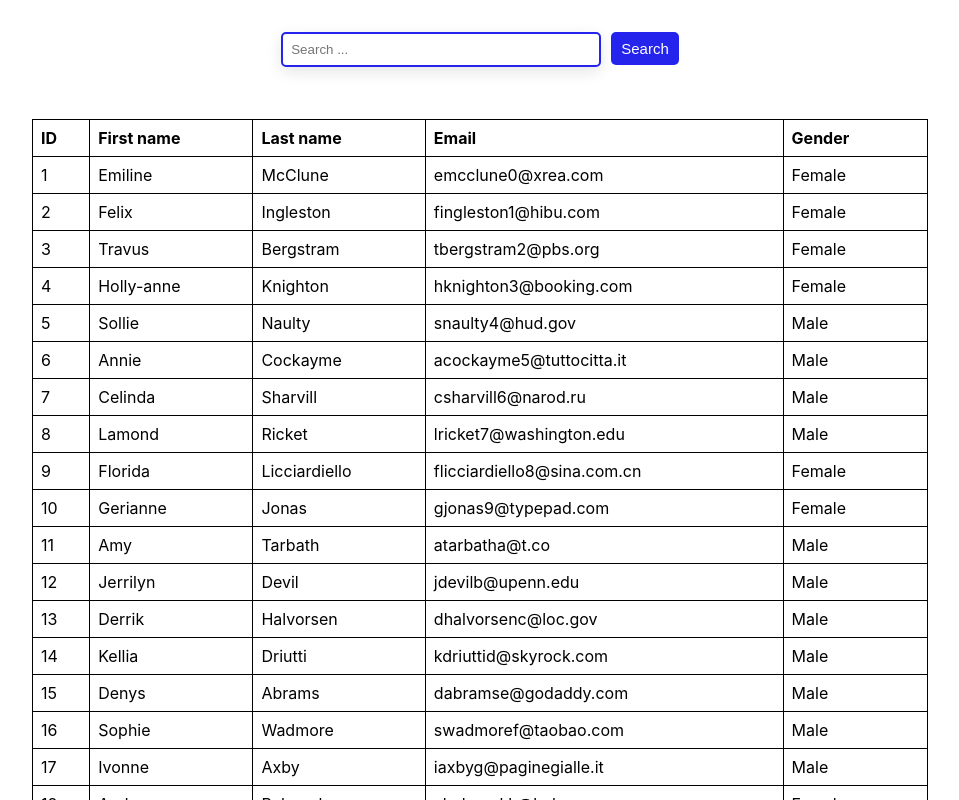
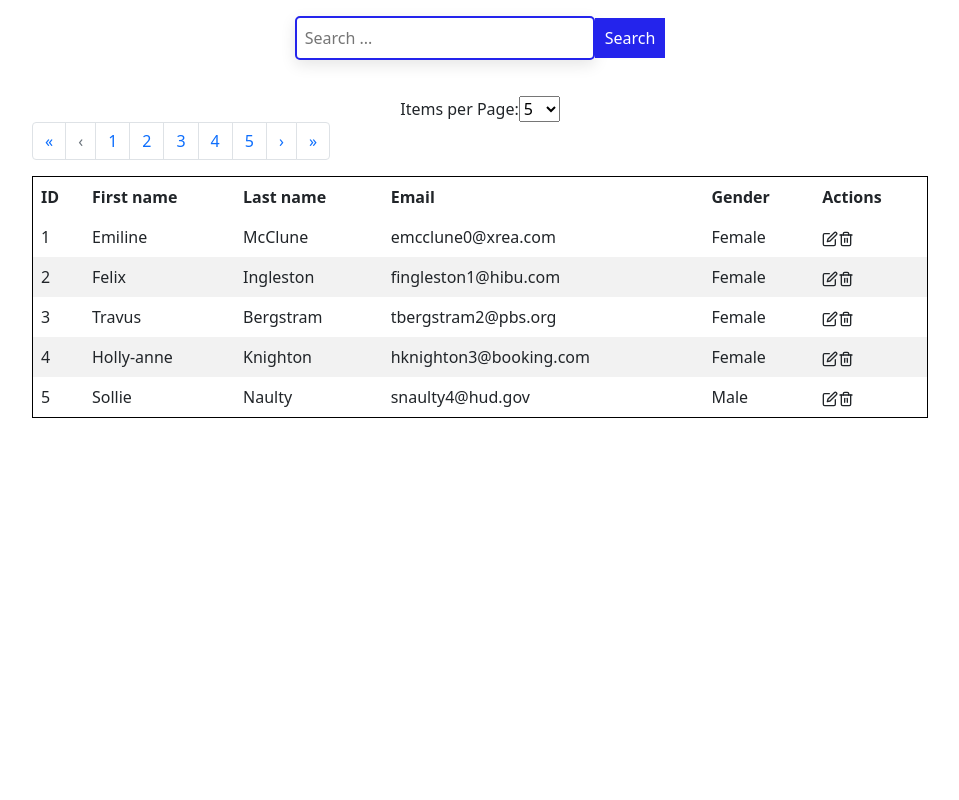
Before and after one commit to aselwilliams/Table-react, a React (Create React App) app: page / in a window 1280 px wide. Shown: the top 800 px of the page, without its empty margins (160-1119 px from the left). Built offline with nearby package versions, Linux system fonts and the light colour scheme.

Commit message:
pagination, search added

```diff
--- a/package.json
+++ b/package.json
@@ -6,8 +6,11 @@
     "@testing-library/jest-dom": "^5.16.4",
     "@testing-library/react": "^13.3.0",
     "@testing-library/user-event": "^13.5.0",
+    "bootstrap": "^5.1.3",
     "react": "^18.2.0",
+    "react-bootstrap": "^2.4.0",
     "react-dom": "^18.2.0",
+    "react-icons": "^4.4.0",
     "react-scripts": "5.0.1",
     "web-vitals": "^2.1.4"
   },
--- a/src/App.css
+++ b/src/App.css
@@ -13,8 +13,11 @@ table, th,tr,td{
 tr,th,td{
   padding:8px;
 }
+tr:nth-child(even) {
+  background-color: #f2f2f2;
+}
 .search-wrapper{
-  margin:2rem;
+  margin:1rem;
 }
 .search{
   padding: 8px;
@@ -35,3 +38,7 @@ button {
   margin-left: 10px;
   cursor: pointer;
 }
+.page-container{
+  margin: auto;
+  width: 70vw;
+}
--- a/src/App.js
+++ b/src/App.js
@@ -1,10 +1,22 @@
 import {Users} from './data'
 import './App.css';
 import { useState } from 'react';
+import Paginate from './components/Paginate';
+import {FiEdit, FiTrash2} from 'react-icons/fi'
 
 function App() {
   const [users, setUsers]=useState(Users)
   const [query, setQuery] =useState('')
+  const [itemsPerPage,setItemsPerPage]=useState(5)
+  const [currentPage,setCurrentPage]=useState(1)
+  // const [currentUsers,setCurrentUsers]=useState([])
+  const changePage=(num)=>{
+      setCurrentPage(num)
+  }
+
+  const indexOfLastItem=currentPage*itemsPerPage;
+  const indexOfFirstItem=indexOfLastItem-itemsPerPage;
+  const currentUsers=users.slice(indexOfFirstItem, indexOfLastItem)
   // const keys=['first_name','last_name','email']
   // const handleSearch=(users)=>{
   //   return users.filter((item)=>keys.some((key)=>item[key].toLowerCase().includes(query)))
@@ -13,13 +25,28 @@ function App() {
    return users.filter((item)=>item.first_name.toLowerCase().includes(query.toLowerCase()))
   }
 
-  console.log(users)
+  const handleDelete=(id)=>{
+    const copy=handleSearch(currentUsers).map((user)=>({...user}))
+    setUsers(copy.filter((el)=>el.id!==id))
+  }
   return (
     <div className="App">
     <div className='search-wrapper'>
       <input type='text' placeholder='Search ...' value={query} className='search' onChange={(e)=>setQuery(e.target.value)}/>
       <button onClick={handleSearch} >Search</button>
       </div>
+      <div className='page-container'>
+        <label>Items per Page: </label>
+        <select onChange={(e)=>setItemsPerPage(e.target.value)}>
+        <option value='5'>5</option>
+        <option value='10'>10</option>
+        <option value='15'>15</option>
+        <option value='20'>20</option>
+        <option value='25'>25</option>
+        </select>
+      <Paginate itemsPerPage={itemsPerPage} currentPage={currentPage} changePage={changePage} users={handleSearch(users)}/>
+      </div>
+
       <table>
         <thead>
           <tr>
@@ -28,16 +55,21 @@ function App() {
             <th>Last name</th>
             <th>Email</th>
             <th>Gender</th>
+            <th>Actions</th>
           </tr>
         </thead>
         <tbody>
-          {handleSearch(users).map((item)=>(
+          {handleSearch(currentUsers).map((item)=>(
             <tr key={item.id}>
               <td>{item.id}</td>
               <td>{item.first_name}</td>
               <td>{item.last_name}</td>
               <td>{item.email}</td>
               <td>{item.gender}</td>
+              <td className='d-fex justify-content-evenly'>
+                <FiEdit />
+                <FiTrash2 onClick={()=>handleDelete(item.id)}/>
+                </td>
             </tr>
           ))}
         </tbody>
--- /dev/null
+++ b/src/components/Paginate.js
@@ -0,0 +1,25 @@
+import React, { useState } from 'react';
+import {Pagination} from 'react-bootstrap'
+
+function Paginate({itemsPerPage,changePage, currentPage,users}) {
+    // const [currentPage,setCurrentPage]=useState(1)
+    const lastPage=Math.ceil(users.length/itemsPerPage)
+    // const changePage=(num)=>{
+    //     setCurrentPage(num)
+    // }
+  return (
+    <Pagination>
+        <Pagination.First onClick={()=>changePage(1)}/>
+        <Pagination.Prev disabled={currentPage===1 ? true : false} onClick={()=>changePage(currentPage>1 ? currentPage-1: 1)}/>
+        <Pagination.Item onClick={()=>changePage(currentPage>5 ? currentPage-4 : 1)}>{currentPage>5 ? currentPage-4 : 1}</Pagination.Item>
+        <Pagination.Item onClick={()=>changePage(currentPage>5 ? currentPage-3 : 2)}>{currentPage>5 ? currentPage-3 : 2}</Pagination.Item>
+        <Pagination.Item onClick={()=>changePage(currentPage>5 ? currentPage-2 : 3)}>{currentPage>5 ? currentPage-2 : 3}</Pagination.Item>
+        <Pagination.Item onClick={()=>changePage(currentPage>5 ? currentPage-1 : 4)}>{currentPage>5 ? currentPage-1 : 4}</Pagination.Item>
+        <Pagination.Item onClick={()=>changePage(currentPage>5 ? currentPage : 5)}>{currentPage>5 ? currentPage : 5}</Pagination.Item>
+        <Pagination.Next disabled={currentPage===lastPage ? true : false} onClick={()=>changePage(currentPage<lastPage ? currentPage+1 : lastPage)}/>
+        <Pagination.Last onClick={()=>changePage(lastPage)}/>
+    </Pagination>
+  )
+}
+
+export default Paginate
--- a/src/index.js
+++ b/src/index.js
@@ -3,6 +3,7 @@ import ReactDOM from 'react-dom/client';
 import './index.css';
 import App from './App';
 import reportWebVitals from './reportWebVitals';
+import "bootstrap/dist/css/bootstrap.min.css";
 
 const root = ReactDOM.createRoot(document.getElementById('root'));
 root.render(
```
Also changed, not shown: 1 other file (tests, documents, lock files or other folders).
